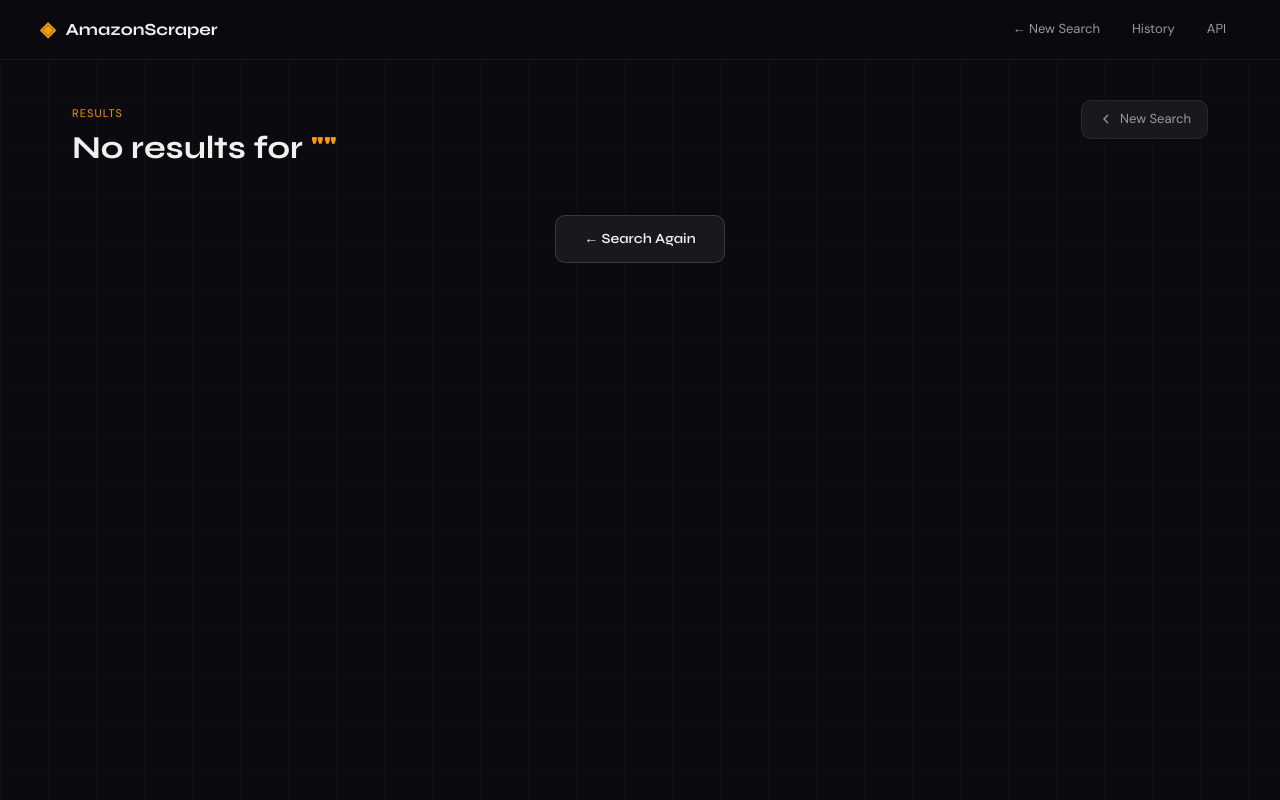
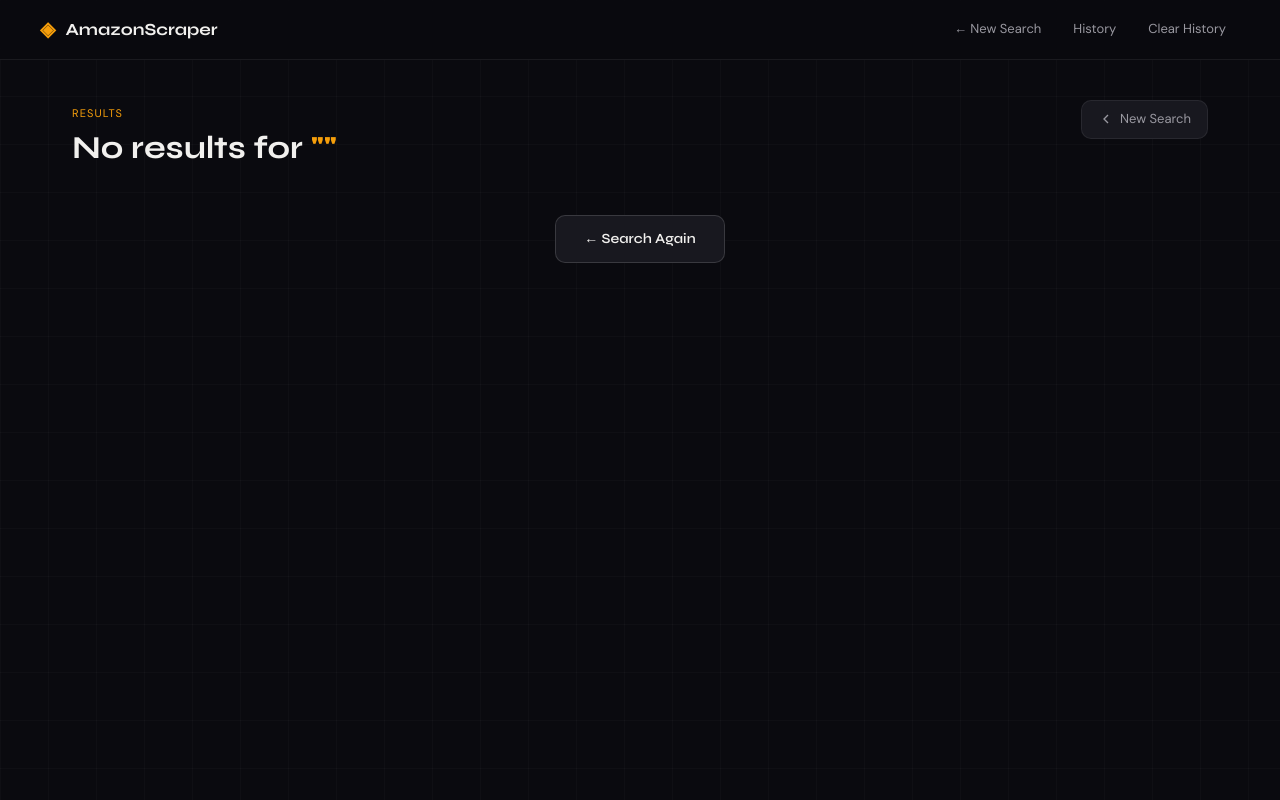
Before and after one commit to prernachavan6/Amazon_web_scraper, a Flask app: template templates/results.html in a window 1280 px wide. Run offline with Flask 3, Linux system fonts and the light colour scheme; the template is opened without the code that fills it, so the values that code supplies are empty.

Commit message:
Update results.html

```diff
--- a/templates/results.html
+++ b/templates/results.html
@@ -22,7 +22,7 @@
     <div class="nav-links">
       <a href="/" class="nav-link">← New Search</a>
       <a href="/history" class="nav-link">History</a>
-      <a href="/api/products" class="nav-link" target="_blank">API</a>
+      <a href="/clear-history" class="nav-link">Clear History</a>
     </div>
   </nav>
 
```
